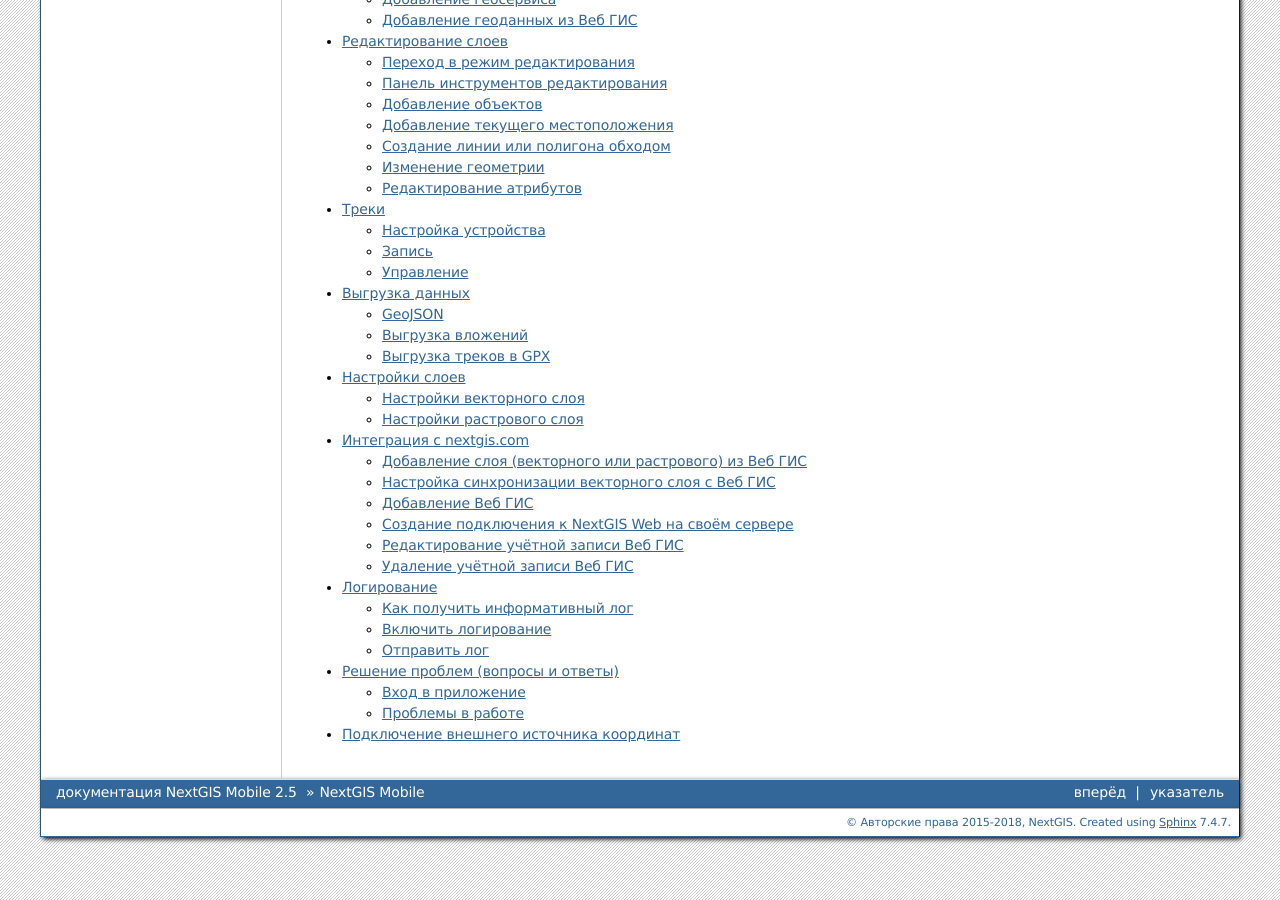
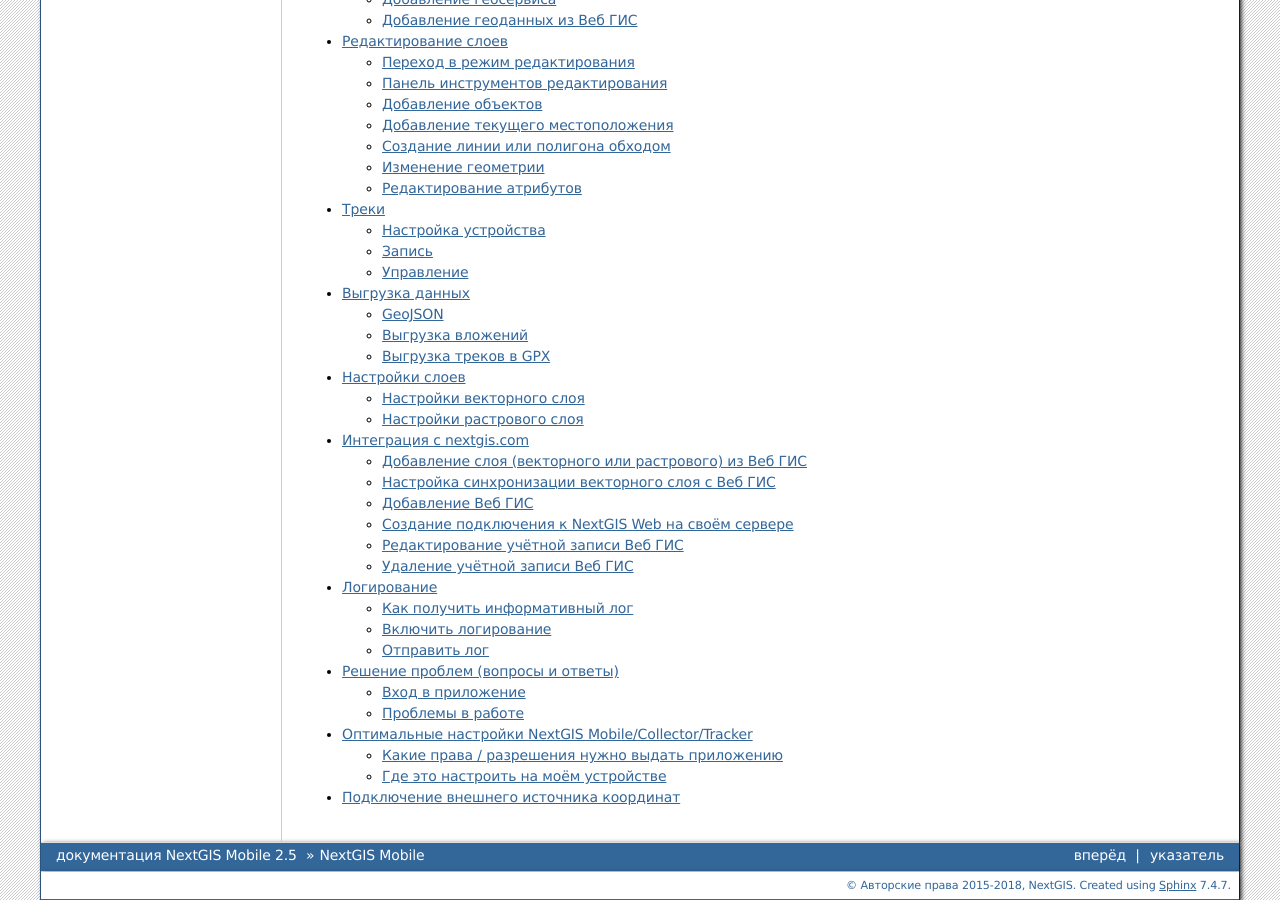
Before and after one commit to nextgis/docs_ngmobile, a Sphinx documentation site: the page built from source/index.rst, in a window 1280 px wide and 900 px high, scrolled down 587 px. Built offline with Sphinx 7.4.7, drawn with Linux system fonts in a browser that asks for light colours; formulas are drawn with MathJax 3; some of the changed lines change nothing that is shown.

Commit message:
Add settings recs

```diff
--- /dev/null
+++ b/source/device_settings.rst
@@ -0,0 +1,244 @@
+Оптимальные настройки NextGIS Mobile/Collector/Tracker
+=======================================================
+
+Эти настройки помогут сделать работу с мобильным ПО NextGIS максимально производительной, исключить потерю данных при трекинге и синхронизации.
+
+Для разных смартфонов процесс настройки и интерфейс может отличаться (а также меняться, например, в зависимости от уровня заряда устройства), но генеральная линия у всех моделей и производителей примерно одинаковая.
+
+Для проверки или изменения настроек зайдите в Настройки, найдите Список приложений и выберите в нём нужное приложение: NextGIS Mobile/Collector/Tracker.
+
+Ниже мы приводим примеры этих настроек для нескольких распространённых моделей сматрфонов.
+
+.. _permissions_settings:
+
+Какие права / разрешения нужно выдать приложению
+---------------------------------------------------
+
+Для корректной работы мобильным приложениям NextGIS требуются следующие **права**:
+
+* Доступ к контактам - для хранения данных учётной записи;
+* Доступ к файлам и памяти устройства - для хранения данных и прикрепления вложений;
+* Доступ к местоположению - для добавления объектов по GPS и записи треков.
+
+Эти разрешения приложение запросит при установке.
+
+Для **записи треков** также понадобится:
+
+* Разрешение на использование геолокации в фоновом режиме, то есть не только во время использования приложения, а **в любое время**.
+
+Кроме того, запись трека может **прерываться** из-за настроек оптимизации энергопотребления. Чтобы избежать этого:
+
+* Отключите автоматическое управление запуском.
+
+Оптимизация заряда батареи по умолчанию включена. Для эффективной работы приложений в фоновом режиме её нужно принудительно отключать.
+
+.. important:: Иногда некоторые настройки (например, при обновлении приложения, обновлении ОС и т.д.) возвращаются, и их снова необходимо отключить.
+
+.. _device_examples:
+
+Где это настроить на моём устройстве
+-------------------------------------
+
+В общем случае вам нужно зайти в Настройки, перейти к Списку приложений и выбрать там нужное приложение. Здесь приведены примеры настроек для следующих сматрфонов:
+
+* Huawei
+* Honor
+* Samsung
+* POCO
+* Nothing
+* Xiaomi
+
+
+Huawei
+~~~~~~~~
+
+Модели: P30
+
+Симптомы: **прерывается запись трека**.
+
+
+*Settings -> Apps -> Apps -> Mobile/Collector/Tracker -> Power usage details -> Launch settings - Manage automatically*
+
+Выключить (вложенные переключатели оставить включенными)
+
+и
+
+*Settings -> Apps -> App launch -> Mobile/Collector/Tracker*
+
+Выключить (вложенные переключатели оставить включенными)
+
+
+*Settings -> Apps -> Apps -> Mobile/Collector/Tracker -> Permissions -> Location -> Allow all the time*
+
+Разрешить постоянный доступ к местоположению
+
+Honor
+~~~~~~
+
+Модели: 8x
+
+Настройки - Приложения - Приложения - NextGIS Mobile/Collector
+
+.. figure:: _static/honor_settings_apps_ru.png
+   :name: honor_settings_apps_pic
+   :align: center
+   :width: 16cm
+
+.. figure:: _static/honor_apps_ngm_ru.png
+   :name: honor_apps_ngm_pic
+   :align: center
+   :width: 16cm
+
+   Здесь нас интересуют два раздела: Права и Сведения энергопотребления
+
+**Права**
+
+.. figure:: _static/honor_permiss_ru.png
+   :name: honor_permiss_ru
+   :align: center
+   :width: 16cm
+
+
+**Оптимизация батареи**
+
+Выключить (вложенные переключатели оставить включенными)
+
+Settings - Apps - Apps - NextGIS Mobile/Collector - Power usage details - App launch -  Manage automatically
+Настройки - Приложения - Приложения - NextGIS Mobile/Collector - Сведения энергопотребления - Запуск приложений - Автоматическое управление
+
+.. figure:: _static/honor_power_ru.png
+   :name: honor_power_pic
+   :align: center
+   :width: 16cm
+
+   Отключение автоматического управления энергопотреблением в настройках приложения
+
+или
+
+Выключить (вложенные переключатели во всплывающем окне оставить включенными)
+
+Settings - Apps - App launch - NextGIS Mobile/Collector
+Настройки - Приложения - Запуск приложений - NextGIS Mobile/Collector - Автоматическое управление
+
+.. figure:: _static/honor_app_launch_ru.png
+   :name: honor_app_launch_pic
+   :align: center
+   :width: 16cm
+
+   Отключение автоматического управления энергопотреблением в списке приложений
+
+
+Samsung
+~~~~~~~~
+
+Выполните следующие действия, чтобы приложения не переходили в спящий режим:
+
+* Отключить Перевод неиспользуемых приложений в спящий режим
+* Отключить автоматическое отключение неиспользуемых приложений
+* Удалите свое приложение из списка спящих приложений
+* Отключите фоновые ограничения для вашего приложения
+
+Откройте раздел **Обслуживание устройства** в настройках смартфона
+
+.. figure:: _static/samsung_image10.png
+   :name: samsung_image10
+   :align: center
+   :width: 8cm
+
+Нажмите на **Батарею**
+
+.. figure:: _static/samsung_image12.png
+   :name: samsung_battery
+   :align: center
+   :width: 8cm
+
+Отключите Режим энергосбережения. Перейдите в **Ограничения в фоновом режиме**.
+
+.. figure:: _static/samsung_image1.png
+   :name: samsung_image1
+   :align: center
+   :width: 8cm
+
+Отключите Перевод в режим сна. Перейдите в раздел **Приложения в режиме сна**.
+
+.. figure:: _static/samsung_image6.png
+   :name: samsung_image6
+   :align: center
+   :width: 8cm
+
+“Разбудите” приложения NextGIS, удалив из списка.
+
+.. figure:: _static/samsung_image8.png
+   :name: samsung_image8
+   :align: center
+   :width: 8cm
+
+.. warning:: Убедитесь, что выключена функция Перевода в режим сна. В противном случае Samsung вернет ваши приложения в спящий режим через несколько дней (по умолчанию - 3), даже если вы удалили их вручную!
+
+Вернитесь на шаг назад в настройки батареи (:numref:`samsung_battery`) и перейдите в **Другие настройки аккумулятора**. Отключите Адаптивный режим аккумулятора.
+
+.. figure:: _static/samsung_image9.png
+   :name: samsung_image9
+   :align: center
+   :width: 8cm
+
+
+POCO
+~~~~~
+
+**Оптимизация батареи**:
+
+Настройки - Приложения - Все приложения - NextGIS Tracker:
+Приостановить работу приложения, если оно не используется - выкл
+
+Настройки - Приложения - Все приложения - NextGIS Tracker - Контроль активности - Нет ограничений
+
+Настройки - Батарея - Дополнительные функции - Сценарии:
+Режим сна - выкл
+
+**Разрешения и повышение точности геолокации**:
+
+Настройки - Приложения - Все приложения - NextGIS Tracker - Разрешения приложений - Местоположение - Разрешить в любом режиме
+Использовать точное местоположение - вкл
+
+Настройки - Местоположение - Сервисы геолокации - Точность геолокации:
+Более точное определение местоположения - вкл
+
+Настройки - Местоположение - Сервисы геолокации - Поиск сетей Wi-Fi:
+Поиск сетей Wi-Fi - вкл
+
+
+Nothing
+~~~~~~~~~~
+
+**Оптимизация батареи**:
+
+Настройки - Приложения - NextGIS Tracker - Расход заряда батареи для приложений - Без ограничений
+
+Настройки - Батарея:
+Оптимизация режима ожидания - выкл
+
+**Разрешения и повышение точности геолокации**:
+
+Настройки - Приложения - NextGIS Tracker - Разрешения - Местоположение - Разрешить в любом режиме:
+Точное местоположение - вкл
+
+Настройки - Приложения - NextGIS Tracker - Мобильный интернет и Wi-Fi:
+Фоновый режим - вкл
+
+
+Xiaomi
+~~~~~~~
+
+Модель: серия Mi
+
+**Оптимизация батареи**:
+
+Настройки - Приложения и уведомления - NextGIS Tracker - Батарея - Экономия заряда батареи - Все приложения - NextGIS Tracker - Не экономить
+
+**Разрешения и повышение точности геолокации**:
+
+Настройки - Приложения и уведомления - NextGIS Tracker - Разрешения - Местоположение - Разрешить в любом режиме
+
+Настройки - Приложения и уведомления - NextGIS Tracker - Мобильный интернет и Wi-Fi:
+Фоновый режим - вкл
--- a/source/index.rst
+++ b/source/index.rst
@@ -1,4 +1,4 @@
-.. sectionauthor:: Дмитрий Барышников <dmitry.baryshnikov@nextgis.ru>
+
 
 .. NextGIS Mobile TOC
 
@@ -21,4 +21,5 @@
    ngw_integration
    log
    faq_ngmobile
+   device_settings
    mock_location
```
Also changed, not shown: source/_static/honor_app_launch_ru.png (added), source/_static/honor_apps_ngm_ru.png (added), source/_static/honor_permiss_ru.png (added), source/_static/honor_power_ru.png (added), source/_static/honor_settings_apps_ru.png (added), source/_static/samsung_image1.png (added), source/_static/samsung_image10.png (added), source/_static/samsung_image12.png (added), source/_static/samsung_image6.png (added), source/_static/samsung_image8.png (added), source/_static/samsung_image9.png (added).
